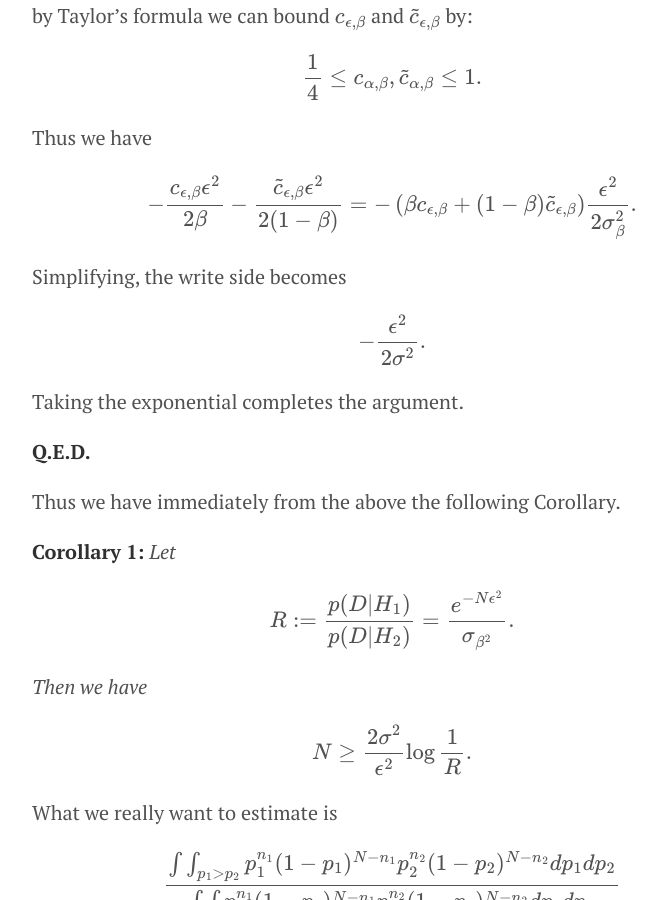
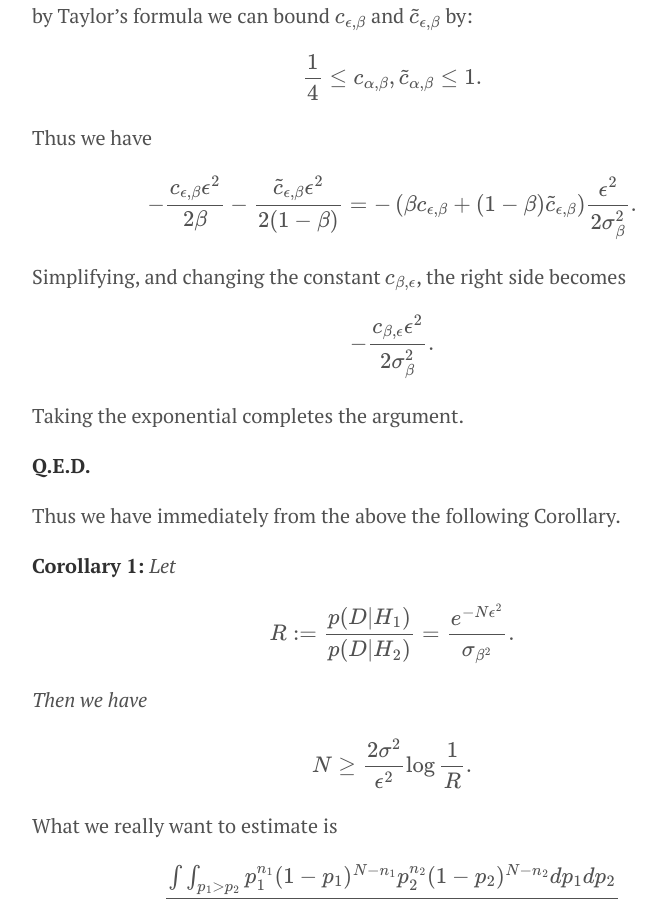
Before and after one commit to doriang102/doriang102.github.io, a Jekyll site: the page built from _posts/2017-06-10-hypothesis-testing-part-2-in-progress.md, in a window 1280 px wide and 900 px high, scrolled down 6844 px. Shown: the whole window, without its empty margins (248-914 px from the left). Built offline with Jekyll 4.4.1, drawn with Linux system fonts in a browser that asks for light colours; our own code applies the rules of GitHub Pages for plain Markdown files; formulas are drawn with MathJax 3.

Commit message:
Update 2017-06-10-hypothesis-testing-part-2-in-progress.md

```diff
--- a/_posts/2017-06-10-hypothesis-testing-part-2-in-progress.md
+++ b/_posts/2017-06-10-hypothesis-testing-part-2-in-progress.md
@@ -205,9 +205,9 @@ $$ -\frac{c_{\epsilon,\beta} \epsilon^2}{2\beta} - \frac{\tilde c_{\epsilon,\bet
 
 
 
-Simplifying, the write side becomes
+Simplifying, and changing the constant $$c_{\beta, \epsilon}$$, the right side becomes
 
- $$-\frac{\epsilon^2}{2\sigma^2}.$$
+ $$-\frac{c_{\beta,\epsilon} \epsilon^2}{2\sigma_{\beta}^2}.$$
 
  Taking the exponential completes the argument.
 
```
